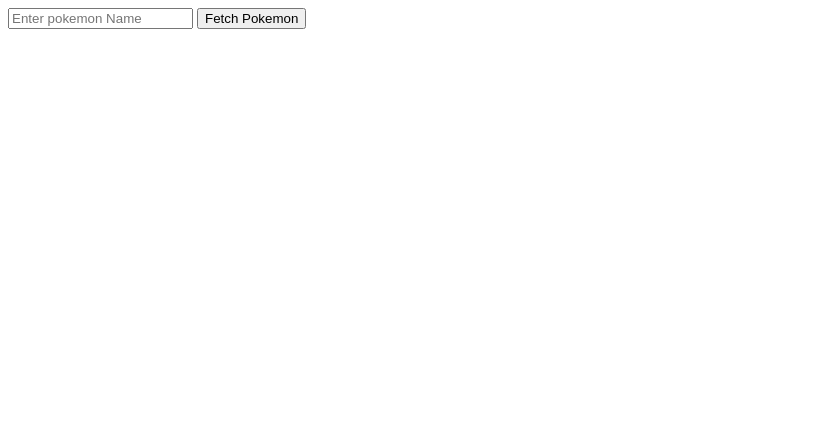
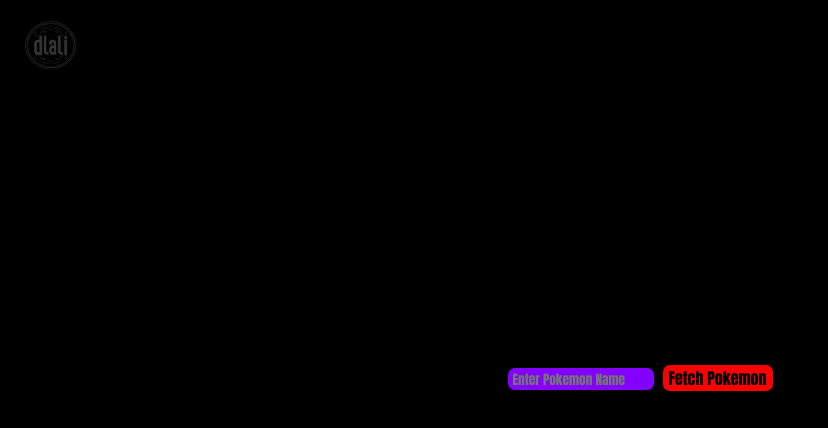
Before and after one commit to lalithwolverine/PokeSearch, a plain HTML site: page index.html in a window 1280 px wide. Shown: the whole page, without its empty margins (0-828 px from the left). Drawn offline with Linux system fonts and the light colour scheme; no server answers.

Commit message:
CSS has been added

```diff
--- a/index.html
+++ b/index.html
@@ -4,12 +4,23 @@
     <meta charset="UTF-8">
     <meta name="viewport" content="width=device-width, initial-scale=1.0">
     <title>Document</title>
+    <link rel="stylesheet" href="styles.css">
 </head>
-<body>
-<input type="text" name="" id="pokemonname" placeholder="Enter pokemon Name">
-<button onclick="fetchdata()">Fetch Pokemon</button>
-<br>
-<img src="" alt="Pokemon Image" id="pokemonSprite" style="display: none;">
+<body style="background-color: black;">
+    <div class="container">
+        <div>
+            <input type="text" name="" id="pokemonname" placeholder="Enter Pokemon Name">
+            <button onclick="fetchdata()" class="btn btn-danger">Fetch Pokemon</button>
+            <br>
+        </div>
+        <div class="pokemon-container">
+            <img src="" alt="Pokemon Image" id="pokemonSprite" style="display: none;">
+        </div>
+        <div class="logo-container">
+            <img src="logo.png" alt="Logo" class="logo">
+        </div>
+    </div>
+
     <script src="index.js"></script>
 </body>
 </html>
--- a/index.js
+++ b/index.js
@@ -1,25 +1,39 @@
-
+// let input = document.querySelector('input');
+// input.addEventListener('keyup' ,(e)=>
+// {
+//     if(e.keycode === 13)
+//     {
+//         console.log(e.target.value);
+//     }
+// })
 
 async function fetchdata() {
   try {
-    const pokemonname= document.getElementById("pokemonname").value.toLowerCase();
+    const pokemonname = document
+      .getElementById("pokemonname")
+      .value.toLowerCase();
 
-    const response = await fetch(`https://pokeapi.co/api/v2/pokemon/${pokemonname}`);
+    const response = await fetch(
+      `https://pokeapi.co/api/v2/pokemon/${pokemonname}`
+    );
 
     if (!response.ok) {
       throw new Error("couldnt fetch data");
     }
     const data = await response.json();
-    // console.log(data);
+    console.log(data);
     const pokemonSprite = data.sprites.front_default;
     const imgEle = document.getElementById("pokemonSprite");
     imgEle.src = pokemonSprite;
     imgEle.style.display = "block";
-     console.log(pokemonname);
+
+   // Assuming your object is stored in a variable named 'pokemonData'
+   const pokemonData = await response.jason();
+const pokemonName = pokemonData.species.name;
+console.log(pokemonName); // Output: pikachu
+
   }
   catch (error) {
     console.error(error);
   }
 }
-
-fetchdata();
--- /dev/null
+++ b/styles.css
@@ -0,0 +1,51 @@
+.container {
+    display: flex;
+    flex-direction: column;
+    align-items: center;
+    justify-content: center;
+    height: 100vh; /* Set the height of the container to the viewport height */
+}
+
+div {
+    margin-bottom: 20px; /* Add space between sections */
+}
+
+button {
+    border-radius: 7px;
+    font-family: Impact, Haettenschweiler, 'Arial Narrow Bold', sans-serif;
+    font-size: medium;
+    background-color: red;
+    border: none;
+}
+
+input {
+    border: none;
+    border-radius: 7px;
+    margin-right: 5px;
+    background-color: rgb(132, 0, 255);
+    color: aliceblue;
+    padding-left: 5px;
+    font-family: Impact, Haettenschweiler, 'Arial Narrow Bold', sans-serif;
+}
+
+img {
+    height: 150px;
+    width: 150px;
+}
+
+.logo {
+    height: 50px;
+    width: 60px;
+    opacity: 0.2;
+    position: absolute;
+    top: 20px;
+    left: 20px;
+    z-index: -1; /* Set z-index to place it behind other elements */
+}
+
+@media only screen and (max-width: 600px) {
+    input {
+        height: 25px;
+        width: 50%;
+    }
+}
```
Also changed, not shown: logo.png (added).
